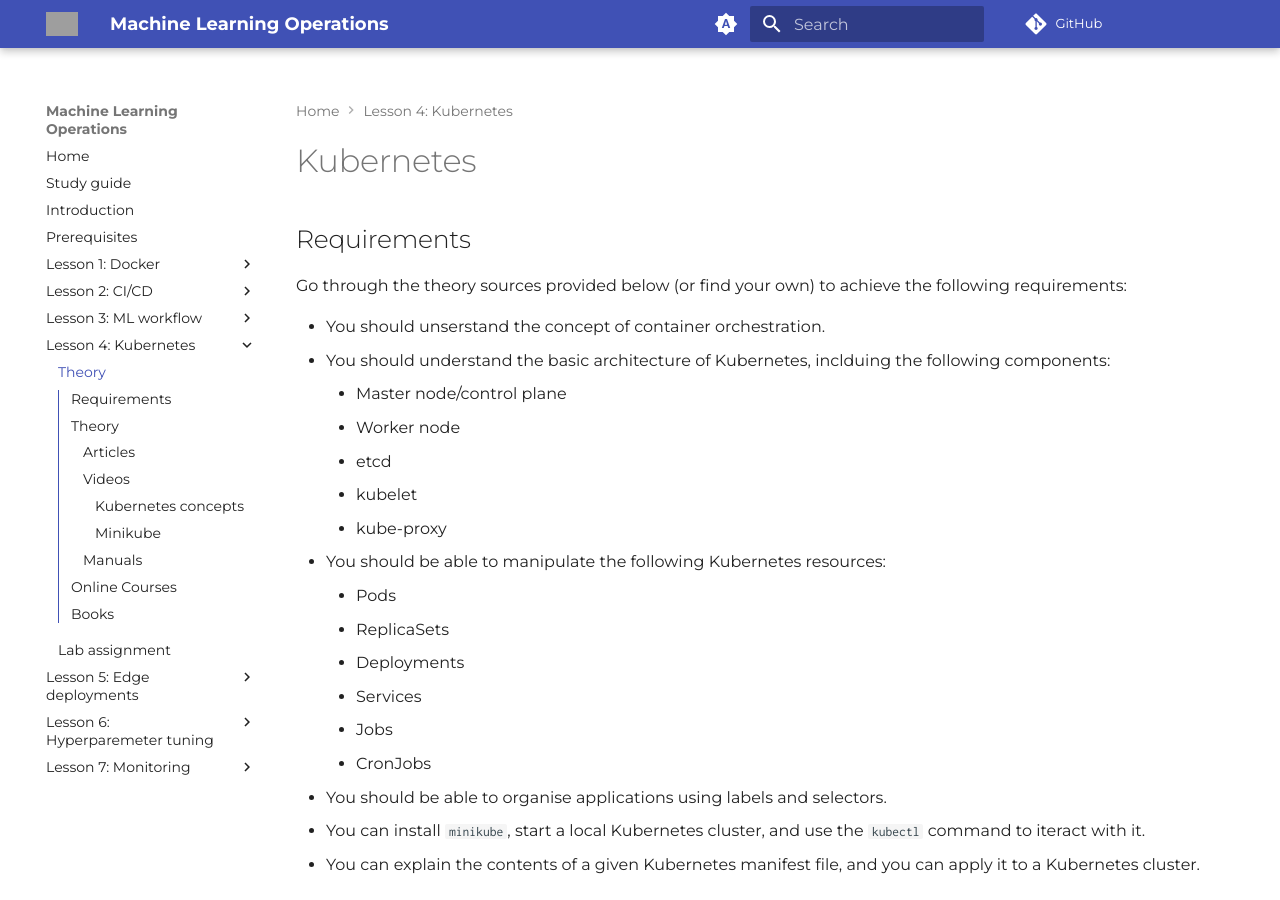
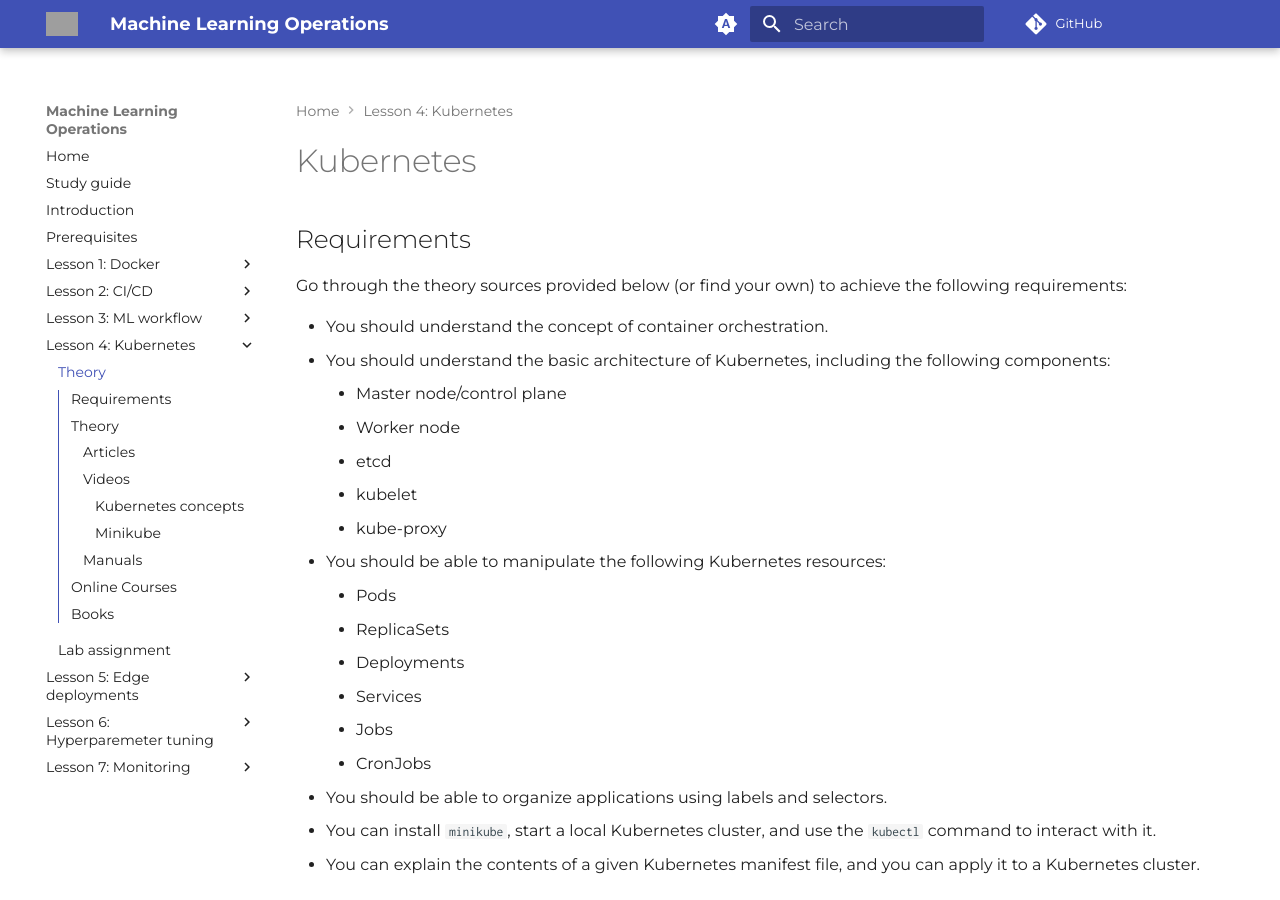
Before and after one commit to HOGENT-MLOps/mlops-slides, an MkDocs documentation site: the page built from docs/04-kubernetes.md, in a window 1280 px wide and 900 px high. Built offline with MkDocs 1.6.1 and Material for MkDocs 9.7.7, drawn with Linux system fonts in a browser that asks for light colours; comment, search, counter and statistics services are not loaded; some of the changed lines change nothing that is shown; some of the changed text lies outside the part shown; grey boxes are pictures that could not be loaded.

Commit message:
Fixed typos

```diff
--- a/docs/04-kubernetes.md
+++ b/docs/04-kubernetes.md
@@ -4,8 +4,8 @@
 
 Go through the theory sources provided below (or find your own) to achieve the following requirements:
 
--   You should unserstand the concept of container orchestration.
--   You should understand the basic architecture of Kubernetes, inclduing the following components:
+-   You should understand the concept of container orchestration.
+-   You should understand the basic architecture of Kubernetes, including the following components:
     -   Master node/control plane
     -   Worker node
     -   etcd
@@ -18,8 +18,8 @@ Go through the theory sources provided below (or find your own) to achieve the f
     -   Services
     -   Jobs
     -   CronJobs
--   You should be able to organise applications using labels and selectors.
--   You can install `minikube`, start a local Kubernetes cluster, and use the `kubectl` command to iteract with it.
+-   You should be able to organize applications using labels and selectors.
+-   You can install `minikube`, start a local Kubernetes cluster, and use the `kubectl` command to interact with it.
 -   You can explain the contents of a given Kubernetes manifest file, and you can apply it to a Kubernetes cluster.
 
 ## Theory
@@ -32,35 +32,33 @@ TODO:
 
 #### Kubernetes concepts
 
--   Kubernetes Explained in 100 Seconds: <https://www.youtube.com/watch?v=PziYflu8cB8>
+-   Kubernetes Explained in 100 Seconds: https://www.youtube.com/watch?v=PziYflu8cB8
     -   Very high-level introduction to Kubernetes. It explains the basic concepts in a simple way.
     -   It should be noted that this video is not sufficient to understand Kubernetes in depth.
--   Kubernetes Essentials from Google Cloud: <https://www.youtube.com/playlist?list=PLIivdWyY5sqLmnGdKSdQIXq2sd_1bWSnx>
+-   Kubernetes Essentials from Google Cloud: https://www.youtube.com/playlist?list=PLIivdWyY5sqLmnGdKSdQIXq2sd_1bWSnx
     -   Playlist of 9 videos that explain the basic concepts of Kubernetes and show how to use it on Google Cloud.
     -   You won't be able to use Google Cloud in this course, but the concepts are the same on any Kubernetes cluster.
--   Kubernetes Crash Course for Absolute Beginners: <https://www.youtube.com/watch?v=s_o8dwzRlu4>
+-   Kubernetes Crash Course for Absolute Beginners: https://www.youtube.com/watch?v=s_o8dwzRlu4
     -   Same author as the next video, but this one is more focused on the basics and is shorter.
--   Complete Kubernetes Tutorial for Beginners <https://www.youtube.com/watch?v=VnvRFRk_51k&list=PLy7NrYWoggjziYQIDorlXjTvvwweTYoNC>
+-   Complete Kubernetes Tutorial for Beginners https://www.youtube.com/watch?v=VnvRFRk_51k&list=PLy7NrYWoggjziYQIDorlXjTvvwweTYoNC
     -   Very detailed tutorial that explains more than just the basics.
     -   Includes a demo of `minikube` and `kubectl`.
 
 #### Minikube
 
--   What is minikube?: <https://youtu.be/uo82-n1gMcI?si=ahj2c2qtrAaMjCrK>
+-   What is minikube?: https://youtu.be/uo82-n1gMcI?si=ahj2c2qtrAaMjCrK
 
 ### Manuals
 
--   Kubernetes documentation: <https://kubernetes.io/docs/home/>
--   Minikube documentation: <https://minikube.sigs.k8s.io/docs/>
+-   Kubernetes documentation: https://kubernetes.io/docs/home/
+-   Minikube documentation: https://minikube.sigs.k8s.io/docs/
 
 ## Online Courses
 
--   Learning Kubernetes, LinkedIn Learning:
-    [https://www.linkedin.com/learning/learning-kubernetes/](https://www.linkedin.com/learning/learning-kubernetes/welcome?autoplay=true&u=77666441)
+-   Learning Kubernetes, LinkedIn Learning: https://www.linkedin.com/learning/learning-kubernetes/
     -   This course is part of a series of courses on Kubernetes: [Getting Started with Kubernetes](https://www.linkedin.com/learning/paths/getting-started-with-kubernetes). It is a good starting point for beginners.
     -   Feel free to follow all courses to gain a deeper understanding of Kubernetes.
-
-HOGENT students have free access to LinkedIn Learning via [Academic Software](http://academicsoftware.eu/).
+    -   Students of HOGENT get free access to LinkedIn Learning through [Academic Software](https://academicsoftware.eu/login).
 
 ## Books
 
@@ -68,5 +66,5 @@ If you want to use Kubernetes in a professional environment or gain deeper insig
 
 -   Martin, P. (2021) _Kubernetes: Preparing for the CKA and CKAD Certifications._ Apress
     -   HOGENT staff and students have free access to this ebook from campus or via VPN [using this link](https://doi.org/10.1007/978-1-4842-6494-2).
--   Hightower, K. (2021) _Kubernetes The Hard Way._ Retrieved on 2022-09-10 from [https://github.com/kelseyhightower/kubernetes-the-hard-way](https://github.com/kelseyhightower/kubernetes-the-hard-way)
+-   Hightower, K. (2021) _Kubernetes The Hard Way._ Retrieved on 2022-09-10 from https://github.com/kelseyhightower/kubernetes-the-hard-way
     -   Instructions on how to set up Kubernetes manually. Anyone using Kubernetes in production must understand the platform in detail. This guide helps with the installation and configuration of all necessary components. It is probably the best way to truly understand how Kubernetes works under the hood.
```
